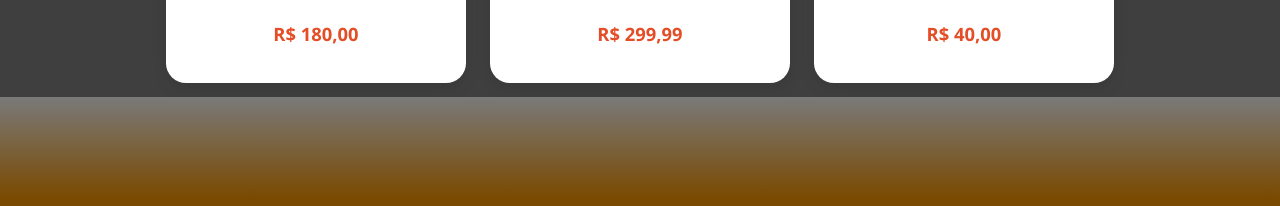
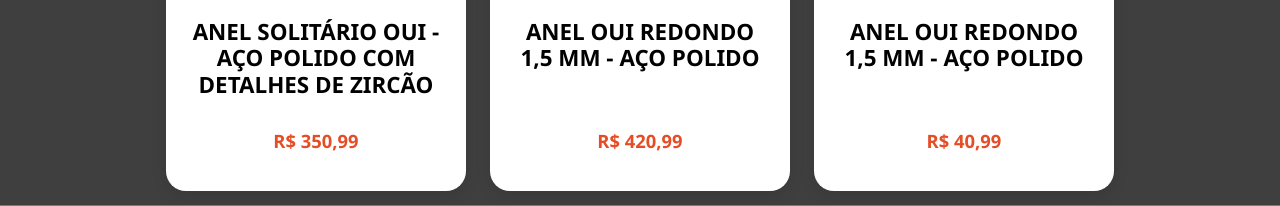
Before and after one commit to LoveWithU2/LoveWithU_Oficial, a Flask app: page /marketplace in a window 1280 px wide. Shown: the part 3996-4202 px from the top of the page. Run offline with Flask 3, Linux system fonts and the light colour scheme; some libraries are stand-ins or nearby versions.

Commit message:
Tela Marketplace completa

```diff
--- a/app/templates/home.html
+++ b/app/templates/home.html
@@ -322,7 +322,7 @@
         <img src="https://i.ibb.co/gZLVstZM/image-removebg-preview-20.png" alt="Logo Garoto" border="0">
         <img src="https://i.ibb.co/tTb16q5v/image-removebg-preview-21.png" alt="Logo Floricultur" border="0">
         <img src="https://i.ibb.co/cKZ3Prs0/image-removebg-preview-22.png" alt="Logo Acium" border="0">
-        <img src="https://via.placeholder.com/100x50?text=Logo+4" alt="Parceiro 4">
+        <img src="https://i.ibb.co/qM4bgzJk/image-removebg-preview-23.png" alt="Logo DonCamaleone" border="0">
     </div>
 </div>
 
--- a/app/templates/marketplace.html
+++ b/app/templates/marketplace.html
@@ -52,14 +52,16 @@
     }
 
     .header-text h1 {
-        font-size: 3.5rem;
+        font-size: 5rem; /* Título principal aumentado */
         font-weight: bold;
         margin-bottom: 0.5rem;
+        color: #a13498;
     }
 
     .header-text p {
         font-size: 1.4rem;
         margin-top: 0.5rem;
+        color: #a13498;
     }
 
     .blur-divider {
@@ -233,12 +235,12 @@
 </style>
 
 {% set products_marca1 = [
-    {'img_url': 'https://www.garoto.com.br/sites/default/files/2024-11/caixa-garoto-serenata-de-amor2.jpg', 'name': 'Caixa garoto serenata de amor', 'price': '89.99'},
+    {'img_url': 'https://www.garoto.com.br/sites/default/files/2024-11/caixa-garoto-serenata-de-amor2.jpg', 'name': 'Caixa garoto serenata de amor', 'price': '89,99'},
     {'img_url': 'https://www.garoto.com.br/sites/default/files/2024-11/caixa-garoto-sortidos-250g.jpg', 'name': 'Caixa Garoto Sortidos 250g', 'price': '69,90'},
     {'img_url': 'https://www.garoto.com.br/sites/default/files/2024-11/Chocolate-GAROTAO-Negresco-150g.jpg', 'name': 'Chocolate GAROTAO Negresco 150g', 'price': '15,90'},
-    {'img_url': 'https://www.garoto.com.br/sites/default/files/2021-04/baton-ao-leite-fechado.jpg', 'name': 'baton ao leite 16g', 'price': '1.90'},
+    {'img_url': 'https://www.garoto.com.br/sites/default/files/2021-04/baton-ao-leite-fechado.jpg', 'name': 'baton ao leite 16g', 'price': '1,90'},
     {'img_url': 'https://www.garoto.com.br/sites/default/files/2021-09/pastilhas-extraforte.jpg', 'name': 'pastilha GAROTO extra forte 17g', 'price': '2,90'},
-    {'img_url': 'https://www.garoto.com.br/sites/default/files/2024-11/Choco-Trio-GAROTO-Prestigio-90g_2.jpg', 'name': 'Choco Trio GAROTO Prestigio 90g', 'price': '12.90'}
+    {'img_url': 'https://www.garoto.com.br/sites/default/files/2024-11/Choco-Trio-GAROTO-Prestigio-90g_2.jpg', 'name': 'Choco Trio GAROTO Prestigio 90g', 'price': '12,90'}
 ] %}
 
 {% set products_marca2 = [
@@ -251,21 +253,21 @@
 ] %}
 
 {% set products_marca3 = [
-    {'img_url': 'https://via.placeholder.com/320x220/228B22/FFFFFF?text=Produto+Verde+1', 'name': 'Kit Ferramentas Completo', 'price': '220,00'},
-    {'img_url': 'https://via.placeholder.com/320x220/228B22/FFFFFF?text=Produto+Verde+2', 'name': 'Lanterna LED Ultra', 'price': '65,00'},
-    {'img_url': 'https://via.placeholder.com/320x220/228B22/FFFFFF?text=Produto+Verde+3', 'name': 'Medidor de Tensão', 'price': '75,00'},
-    {'img_url': 'https://via.placeholder.com/320x220/228B22/FFFFFF?text=Produto+Verde+4', 'name': 'Parafusadeira Elétrica', 'price': '180,00'},
-    {'img_url': 'https://via.placeholder.com/320x220/228B22/FFFFFF?text=Produto+Verde+5', 'name': 'Nível a Laser', 'price': '299,99'},
-    {'img_url': 'https://via.placeholder.com/320x220/228B22/FFFFFF?text=Produto+Verde+6', 'name': 'Alicate Universal', 'price': '40,00'}
+    {'img_url': 'https://acium.pt/cdn/shop/files/E0601047XX_720x.jpg?v=1719585836&quot', 'name': 'ANEL OUI 5 MM - AÇO FOSCO COM 2 ZIRCÔNIAS', 'price': '140,99'},
+    {'img_url': 'https://acium.pt/cdn/shop/files/E0601039XX_540x.jpg?v=1719586047', 'name': 'ANEL OUI 6 MM - AÇO POLIDO', 'price': '100,99'},
+    {'img_url': 'https://acium.pt/cdn/shop/files/P060201020_540x.png?v=1719587150', 'name': 'ALIANÇA BASIC 6,0 MM - AÇO POLIDO FRISO TRANÇADO, BANHO DE OURO, ANATÔMICA', 'price': '210,99'},
+    {'img_url': 'https://acium.pt/cdn/shop/files/E0601050copia_540x.jpg?v=1719586332', 'name': 'ANEL SOLITÁRIO OUI - AÇO POLIDO COM DETALHES DE ZIRCÃO', 'price': '350,99'},
+    {'img_url': 'https://acium.pt/cdn/shop/files/E0601040copia_540x.jpg?v=1719586688', 'name': 'ANEL OUI REDONDO 1,5 MM - AÇO POLIDO', 'price': '420,99'},
+    {'img_url': 'https://acium.pt/cdn/shop/files/E0601043copia_540x.jpg?v=1719586877', 'name': 'ANEL OUI REDONDO 1,5 MM - AÇO POLIDO', 'price': '40,99'}
 ] %}
 
 {% set products_marca4 = [
-    {'img_url': 'https://via.placeholder.com/320x220/FF8C00/FFFFFF?text=Produto+Laranja+1', 'name': 'Panela Antiaderente', 'price': '85,00'},
-    {'img_url': 'https://via.placeholder.com/320x220/FF8C00/FFFFFF?text=Produto+Laranja+2', 'name': 'Liquidificador Profissional', 'price': '250,00'},
-    {'img_url': 'https://via.placeholder.com/320x220/FF8C00/FFFFFF?text=Produto+Laranja+3', 'name': 'Jogo de Talheres Inox', 'price': '110,00'},
-    {'img_url': 'https://via.placeholder.com/320x220/FF8C00/FFFFFF?text=Produto+Laranja+4', 'name': 'Fritadeira Air Fryer', 'price': '380,00'},
-    {'img_url': 'https://via.placeholder.com/320x220/FF8C00/FFFFFF?text=Produto+Laranja+5', 'name': 'Batedeira Planetária', 'price': '420,00'},
-    {'img_url': 'https://via.placeholder.com/320x220/FF8C00/FFFFFF?text=Produto+Laranja+6', 'name': 'Máquina de Café Espresso', 'price': '550,00'}
+    {'img_url': 'https://static.ifood-static.com.br/image/upload/t_low/pratos/6af645af-7683-43bb-b1d7-30d7339ac037/202205241746_ODIJ_i.jpg', 'name': 'Pollo Pezente', 'price': '49,75'},
+    {'img_url': 'https://static.ifood-static.com.br/image/upload/t_low/pratos/6af645af-7683-43bb-b1d7-30d7339ac037/202505222045_J01J_i.jpg', 'name': 'File & Cacio Pepe', 'price': '78,00'},
+    {'img_url': 'https://static.ifood-static.com.br/image/upload/t_low/pratos/6af645af-7683-43bb-b1d7-30d7339ac037/202203111705_58RU_i.jpg', 'name': 'Gnocchi Afumicatto (Fatto a Mano)', 'price': '59,80'},
+    {'img_url': 'https://static.ifood-static.com.br/image/upload/t_low/pratos/6af645af-7683-43bb-b1d7-30d7339ac037/202011052043_h3aa_.jpeg', 'name': 'Spaghetti Estate', 'price': '75,99'},
+    {'img_url': 'https://static.ifood-static.com.br/image/upload/t_low/pratos/6af645af-7683-43bb-b1d7-30d7339ac037/202405162028_Q7J6_i.jpg', 'name': 'Filé Giallo', 'price': '74,99'},
+    {'img_url': 'https://static.ifood-static.com.br/image/upload/t_low/pratos/6af645af-7683-43bb-b1d7-30d7339ac037/202404301909_Q456_i.jpg', 'name': 'Focaccia', 'price': '32,99'}
 ] %}
 
 <div class="header-section">
@@ -333,7 +335,7 @@
 <div class="blur-divider marca3-to-marca4"></div>
 <div class="brand-section marca-4">
     <div class="brand-header">
-        <img src="https://via.placeholder.com/180x100/FF8C00/FFFFFF?text=Marca+4" alt="Logo Marca 4">
+        <img src="https://i.ibb.co/qM4bgzJk/image-removebg-preview-23.png" alt="Logo DonCamaleone" border="0">
     </div>
     <div class="product-row">
         {% for product in products_marca4 %}
```
Also changed, not shown: app.db.
